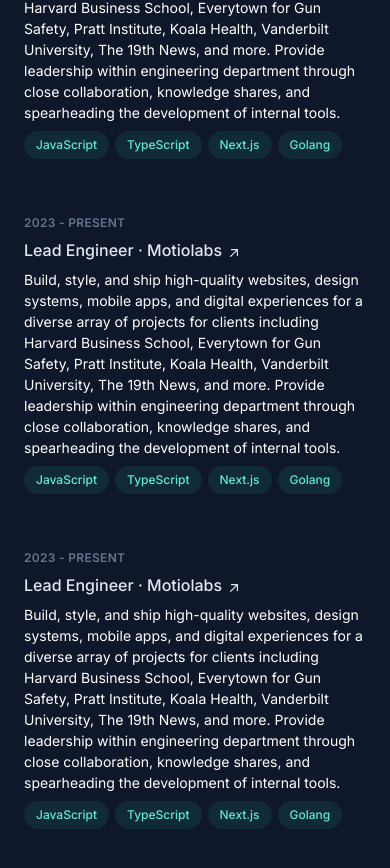
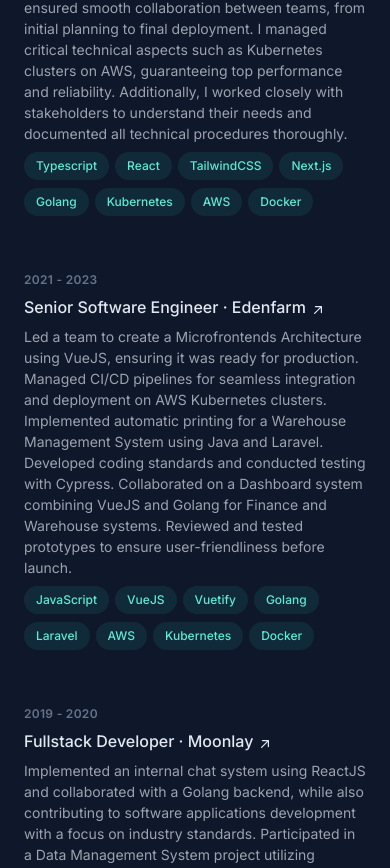
Before and after one commit to rzpjunior/rzpjunior, a Next.js app: page / in a window 390 px wide. Shown: the part 1100-1968 px from the top of the page. Built offline with nearby package versions, Linux system fonts and the light colour scheme.

Commit message:
feat(content): enhance content interactivity and description

```diff
--- a/src/app/layout.tsx
+++ b/src/app/layout.tsx
@@ -6,7 +6,7 @@
 
 export const metadata: Metadata = {
   title: "Rizky Putra Junior",
-  description: "Generated by create next app",
+  description: "rzpjunior.com",
 };
 
 export default function RootLayout({
--- a/src/components/Experience.tsx
+++ b/src/components/Experience.tsx
@@ -19,7 +19,8 @@
                                 <div>
                                     <a
                                         className="inline-flex items-baseline font-medium leading-tight text-slate-200 hover:text-teal-300 focus-visible:text-teal-300  group/link text-base"
-                                        href=""
+                                        href="https://www.motiolabs.com/"
+                                        target="_blank"
                                         aria-label="Lead Engineer at Motiolabs"
                                     >
                                         <span className="absolute -inset-x-4 -inset-y-2.5 hidden rounded md:-inset-x-6 md:-inset-y-4 lg:block"></span>
@@ -35,9 +36,9 @@
                                                     className="inline-block h-4 w-4 shrink-0 transition-transform group-hover/link:-translate-y-1 group-hover/link:translate-x-1 group-focus-visible/link:-translate-y-1 group-focus-visible/link:translate-x-1 motion-reduce:transition-none ml-1 translate-y-px"
                                                 >
                                                     <path
-                                                        fill-rule="evenodd"
+                                                        fillRule="evenodd"
                                                         d="M5.22 14.78a.75.75 0 001.06 0l7.22-7.22v5.69a.75.75 0 001.5 0v-7.5a.75.75 0 00-.75-.75h-7.5a.75.75 0 000 1.5h5.69l-7.22 7.22a.75.75 0 000 1.06z"
-                                                        clip-rule="evenodd"
+                                                        clipRule="evenodd"
                                                     ></path>
                                                 </svg>
                                             </span>
@@ -45,25 +46,30 @@
                                     </a>
                                 </div>
                             </h3>
-                            <p className="mt-2 text-sm leading-normal">
-                                Build, style, and ship high-quality websites,
-                                design systems, mobile apps, and digital experiences
-                                for a diverse array of projects for clients including
-                                Harvard Business School, Everytown for Gun Safety,
-                                Pratt Institute, Koala Health, Vanderbilt University,
-                                The 19th News, and more. Provide leadership within engineering
-                                department through close collaboration, knowledge shares, and
-                                spearheading the development of internal tools.
+                            <p className="mt-2 text-sm leading-normal text-gray-400">
+                                As a lead engineer at myDigiLearn Telkom Indonesia
+                                and as the lead engineer for Learnhub, I oversaw the entire development process
+                                and ensured smooth collaboration between teams,
+                                from initial planning to final deployment.
+                                I managed critical technical aspects such as Kubernetes clusters on AWS,
+                                guaranteeing top performance and reliability. Additionally,
+                                I worked closely with stakeholders to understand their needs and
+                                documented all technical procedures thoroughly.
                             </p>
                             <ul className="nt-2 flex flex-wrap" aria-label="Technologies used">
                                 <li className="mr-1.5 mt-2">
                                     <div className="flex items-center rounded-full bg-teal-400/10 px-3 py-1 text-xs font-medium leading-5 text-teal-300 ">
-                                        JavaScript
+                                        Typescript
                                     </div>
                                 </li>
                                 <li className="mr-1.5 mt-2">
                                     <div className="flex items-center rounded-full bg-teal-400/10 px-3 py-1 text-xs font-medium leading-5 text-teal-300 ">
-                                        TypeScript
+                                        React
+                                    </div>
+                                </li>
+                                <li className="mr-1.5 mt-2">
+                                    <div className="flex items-center rounded-full bg-teal-400/10 px-3 py-1 text-xs font-medium leading-5 text-teal-300 ">
+                                        TailwindCSS
                                     </div>
                                 </li>
                                 <li className="mr-1.5 mt-2">
@@ -76,76 +82,19 @@
                                         Golang
                                     </div>
                                 </li>
-                            </ul>
-                        </div>
-                    </div>
-                </li>
-                <li className="mb-12">
-                    <div className="group relative grid pb-1 transition-all sm:grid-cols-8 sm:gap-8 md:gap-4 lg:hover:!opacity-100 lg:group-hover/list:opacity-50">
-                        <div className="absolute -inset-x-4 -inset-y-4 z-0 hidden rounded-md transition motion-reduce:transition-none lg:-inset-x-6 lg:block lg:group-hover:bg-slate-800/50 lg:group-hover:shadow-[inset_0_1px_0_0_rgba(148,163,184,0.1)] lg:group-hover:drop-shadow-lg"></div>
-                        <header className="z-10 mb-2 mt-1 text-xs font-semibold uppercase tracking-wide text-slate-500 sm:col-span-2">
-                            2023 - Present
-                        </header>
-                        <div className="z-10 sm:col-span-6">
-                            <h3 className="font-medium leading-snug text-slate-200">
-                                <div>
-                                    <a
-                                        className="inline-flex items-baseline font-medium leading-tight text-slate-200 hover:text-teal-300 focus-visible:text-teal-300  group/link text-base"
-                                        href=""
-                                        aria-label="Lead Engineer at Motiolabs"
-                                    >
-                                        <span className="absolute -inset-x-4 -inset-y-2.5 hidden rounded md:-inset-x-6 md:-inset-y-4 lg:block"></span>
-                                        <span>
-                                            Lead Engineer ·
-                                            {/* ---- */}
-                                            <span className="inline-block">
-                                                &nbsp;Motiolabs
-                                                <svg
-                                                    xmlns="http://www.w3.org/2000/svg"
-                                                    viewBox="0 0 20 20"
-                                                    fill="currentColor"
-                                                    className="inline-block h-4 w-4 shrink-0 transition-transform group-hover/link:-translate-y-1 group-hover/link:translate-x-1 group-focus-visible/link:-translate-y-1 group-focus-visible/link:translate-x-1 motion-reduce:transition-none ml-1 translate-y-px"
-                                                >
-                                                    <path
-                                                        fill-rule="evenodd"
-                                                        d="M5.22 14.78a.75.75 0 001.06 0l7.22-7.22v5.69a.75.75 0 001.5 0v-7.5a.75.75 0 00-.75-.75h-7.5a.75.75 0 000 1.5h5.69l-7.22 7.22a.75.75 0 000 1.06z"
-                                                        clip-rule="evenodd"
-                                                    ></path>
-                                                </svg>
-                                            </span>
-                                        </span>
-                                    </a>
-                                </div>
-                            </h3>
-                            <p className="mt-2 text-sm leading-normal">
-                                Build, style, and ship high-quality websites,
-                                design systems, mobile apps, and digital experiences
-                                for a diverse array of projects for clients including
-                                Harvard Business School, Everytown for Gun Safety,
-                                Pratt Institute, Koala Health, Vanderbilt University,
-                                The 19th News, and more. Provide leadership within engineering
-                                department through close collaboration, knowledge shares, and
-                                spearheading the development of internal tools.
-                            </p>
-                            <ul className="nt-2 flex flex-wrap" aria-label="Technologies used">
                                 <li className="mr-1.5 mt-2">
                                     <div className="flex items-center rounded-full bg-teal-400/10 px-3 py-1 text-xs font-medium leading-5 text-teal-300 ">
-                                        JavaScript
+                                        Kubernetes
                                     </div>
                                 </li>
                                 <li className="mr-1.5 mt-2">
                                     <div className="flex items-center rounded-full bg-teal-400/10 px-3 py-1 text-xs font-medium leading-5 text-teal-300 ">
-                                        TypeScript
+                                        AWS
                                     </div>
                                 </li>
                                 <li className="mr-1.5 mt-2">
                                     <div className="flex items-center rounded-full bg-teal-400/10 px-3 py-1 text-xs font-medium leading-5 text-teal-300 ">
-                                        Next.js
-                                    </div>
-                                </li>
-                                <li className="mr-1.5 mt-2">
-                                    <div className="flex items-center rounded-full bg-teal-400/10 px-3 py-1 text-xs font-medium leading-5 text-teal-300 ">
-                                        Golang
+                                        Docker
                                     </div>
                                 </li>
                             </ul>
@@ -156,22 +105,23 @@
                     <div className="group relative grid pb-1 transition-all sm:grid-cols-8 sm:gap-8 md:gap-4 lg:hover:!opacity-100 lg:group-hover/list:opacity-50">
                         <div className="absolute -inset-x-4 -inset-y-4 z-0 hidden rounded-md transition motion-reduce:transition-none lg:-inset-x-6 lg:block lg:group-hover:bg-slate-800/50 lg:group-hover:shadow-[inset_0_1px_0_0_rgba(148,163,184,0.1)] lg:group-hover:drop-shadow-lg"></div>
                         <header className="z-10 mb-2 mt-1 text-xs font-semibold uppercase tracking-wide text-slate-500 sm:col-span-2">
-                            2023 - Present
+                            2021 - 2023
                         </header>
                         <div className="z-10 sm:col-span-6">
                             <h3 className="font-medium leading-snug text-slate-200">
                                 <div>
                                     <a
                                         className="inline-flex items-baseline font-medium leading-tight text-slate-200 hover:text-teal-300 focus-visible:text-teal-300  group/link text-base"
-                                        href=""
-                                        aria-label="Lead Engineer at Motiolabs"
+                                        href="https://www.instagram.com/edenfarm_id/"
+                                        target="_blank"
+                                        aria-label="Senior Software Engineer at Edenfarm"
                                     >
                                         <span className="absolute -inset-x-4 -inset-y-2.5 hidden rounded md:-inset-x-6 md:-inset-y-4 lg:block"></span>
                                         <span>
-                                            Lead Engineer ·
+                                            Senior Software Engineer ·
                                             {/* ---- */}
                                             <span className="inline-block">
-                                                &nbsp;Motiolabs
+                                                &nbsp;Edenfarm
                                                 <svg
                                                     xmlns="http://www.w3.org/2000/svg"
                                                     viewBox="0 0 20 20"
@@ -179,9 +129,9 @@
                                                     className="inline-block h-4 w-4 shrink-0 transition-transform group-hover/link:-translate-y-1 group-hover/link:translate-x-1 group-focus-visible/link:-translate-y-1 group-focus-visible/link:translate-x-1 motion-reduce:transition-none ml-1 translate-y-px"
                                                 >
                                                     <path
-                                                        fill-rule="evenodd"
+                                                        fillRule="evenodd"
                                                         d="M5.22 14.78a.75.75 0 001.06 0l7.22-7.22v5.69a.75.75 0 001.5 0v-7.5a.75.75 0 00-.75-.75h-7.5a.75.75 0 000 1.5h5.69l-7.22 7.22a.75.75 0 000 1.06z"
-                                                        clip-rule="evenodd"
+                                                        clipRule="evenodd"
                                                     ></path>
                                                 </svg>
                                             </span>
@@ -189,15 +139,15 @@
                                     </a>
                                 </div>
                             </h3>
-                            <p className="mt-2 text-sm leading-normal">
-                                Build, style, and ship high-quality websites,
-                                design systems, mobile apps, and digital experiences
-                                for a diverse array of projects for clients including
-                                Harvard Business School, Everytown for Gun Safety,
-                                Pratt Institute, Koala Health, Vanderbilt University,
-                                The 19th News, and more. Provide leadership within engineering
-                                department through close collaboration, knowledge shares, and
-                                spearheading the development of internal tools.
+                            <p className="mt-2 text-sm leading-normal text-gray-400">
+                                Led a team to create a Microfrontends Architecture using VueJS,
+                                ensuring it was ready for production. Managed CI/CD pipelines for seamless
+                                integration and deployment on AWS Kubernetes clusters.
+                                Implemented automatic printing for a Warehouse Management System using
+                                Java and Laravel. Developed coding standards and conducted testing with Cypress.
+                                Collaborated on a Dashboard system combining VueJS and Golang for
+                                Finance and Warehouse systems. Reviewed and tested prototypes to
+                                ensure user-friendliness before launch.
                             </p>
                             <ul className="nt-2 flex flex-wrap" aria-label="Technologies used">
                                 <li className="mr-1.5 mt-2">
@@ -207,17 +157,108 @@
                                 </li>
                                 <li className="mr-1.5 mt-2">
                                     <div className="flex items-center rounded-full bg-teal-400/10 px-3 py-1 text-xs font-medium leading-5 text-teal-300 ">
-                                        TypeScript
+                                        VueJS
                                     </div>
                                 </li>
                                 <li className="mr-1.5 mt-2">
                                     <div className="flex items-center rounded-full bg-teal-400/10 px-3 py-1 text-xs font-medium leading-5 text-teal-300 ">
-                                        Next.js
+                                        Vuetify
                                     </div>
                                 </li>
                                 <li className="mr-1.5 mt-2">
                                     <div className="flex items-center rounded-full bg-teal-400/10 px-3 py-1 text-xs font-medium leading-5 text-teal-300 ">
                                         Golang
+                                    </div>
+                                </li>
+                                <li className="mr-1.5 mt-2">
+                                    <div className="flex items-center rounded-full bg-teal-400/10 px-3 py-1 text-xs font-medium leading-5 text-teal-300 ">
+                                        Laravel
+                                    </div>
+                                </li>
+                                <li className="mr-1.5 mt-2">
+                                    <div className="flex items-center rounded-full bg-teal-400/10 px-3 py-1 text-xs font-medium leading-5 text-teal-300 ">
+                                        AWS
+                                    </div>
+                                </li>
+                                <li className="mr-1.5 mt-2">
+                                    <div className="flex items-center rounded-full bg-teal-400/10 px-3 py-1 text-xs font-medium leading-5 text-teal-300 ">
+                                        Kubernetes
+                                    </div>
+                                </li>
+                                <li className="mr-1.5 mt-2">
+                                    <div className="flex items-center rounded-full bg-teal-400/10 px-3 py-1 text-xs font-medium leading-5 text-teal-300 ">
+                                        Docker
+                                    </div>
+                                </li>
+                            </ul>
+                        </div>
+                    </div>
+                </li>
+                <li className="mb-12">
+                    <div className="group relative grid pb-1 transition-all sm:grid-cols-8 sm:gap-8 md:gap-4 lg:hover:!opacity-100 lg:group-hover/list:opacity-50">
+                        <div className="absolute -inset-x-4 -inset-y-4 z-0 hidden rounded-md transition motion-reduce:transition-none lg:-inset-x-6 lg:block lg:group-hover:bg-slate-800/50 lg:group-hover:shadow-[inset_0_1px_0_0_rgba(148,163,184,0.1)] lg:group-hover:drop-shadow-lg"></div>
+                        <header className="z-10 mb-2 mt-1 text-xs font-semibold uppercase tracking-wide text-slate-500 sm:col-span-2">
+                            2019 - 2020
+                        </header>
+                        <div className="z-10 sm:col-span-6">
+                            <h3 className="font-medium leading-snug text-slate-200">
+                                <div>
+                                    <a
+                                        className="inline-flex items-baseline font-medium leading-tight text-slate-200 hover:text-teal-300 focus-visible:text-teal-300  group/link text-base"
+                                        href="https://moonlay.com/"
+                                        target="_blank"
+                                        aria-label="Fullstack Developer at Moonlay"
+                                    >
+                                        <span className="absolute -inset-x-4 -inset-y-2.5 hidden rounded md:-inset-x-6 md:-inset-y-4 lg:block"></span>
+                                        <span>
+                                            Fullstack Developer ·
+                                            {/* ---- */}
+                                            <span className="inline-block">
+                                                &nbsp;Moonlay
+                                                <svg
+                                                    xmlns="http://www.w3.org/2000/svg"
+                                                    viewBox="0 0 20 20"
+                                                    fill="currentColor"
+                                                    className="inline-block h-4 w-4 shrink-0 transition-transform group-hover/link:-translate-y-1 group-hover/link:translate-x-1 group-focus-visible/link:-translate-y-1 group-focus-visible/link:translate-x-1 motion-reduce:transition-none ml-1 translate-y-px"
+                                                >
+                                                    <path
+                                                        fillRule="evenodd"
+                                                        d="M5.22 14.78a.75.75 0 001.06 0l7.22-7.22v5.69a.75.75 0 001.5 0v-7.5a.75.75 0 00-.75-.75h-7.5a.75.75 0 000 1.5h5.69l-7.22 7.22a.75.75 0 000 1.06z"
+                                                        clipRule="evenodd"
+                                                    ></path>
+                                                </svg>
+                                            </span>
+                                        </span>
+                                    </a>
+                                </div>
+                            </h3>
+                            <p className="mt-2 text-sm leading-normal text-gray-400">
+                                Implemented an internal chat system using ReactJS and collaborated with
+                                a Golang backend, while also contributing to software applications
+                                development with a focus on industry standards. Participated in a
+                                Data Management System project utilizing ReactJS, Redux, MobX, SCSS,
+                                and GIT, consulting with end-users and stakeholders to gather product
+                                requirements.
+                            </p>
+                            <ul className="nt-2 flex flex-wrap" aria-label="Technologies used">
+                                <li className="mr-1.5 mt-2">
+                                    <div className="flex items-center rounded-full bg-teal-400/10 px-3 py-1 text-xs font-medium leading-5 text-teal-300 ">
+                                        JavaScript
+                                    </div>
+                                </li>
+                                <li className="mr-1.5 mt-2">
+                                    <div className="flex items-center rounded-full bg-teal-400/10 px-3 py-1 text-xs font-medium leading-5 text-teal-300 ">
+                                        React
+                                    </div>
+                                </li>
+                                <li className="mr-1.5 mt-2">
+                                    <div className="flex items-center rounded-full bg-teal-400/10 px-3 py-1 text-xs font-medium leading-5 text-teal-300 ">
+                                        ASP.NET Core
+                                    </div>
+                                </li>
+                                <li className="mr-1.5 mt-2">
+                                    <div className="flex items-center rounded-full bg-teal-400/10 px-3 py-1 text-xs font-medium leading-5 text-teal-300 ">
+                                        MySQL
                                     </div>
                                 </li>
                             </ul>
@@ -242,9 +283,9 @@
                             className="inline-block h-4 w-4 shrink-0 transition-transform group-hover/link:-translate-y-1 group-hover/link:translate-x-1 group-focus-visible/link:-translate-y-1 group-focus-visible/link:translate-x-1 motion-reduce:transition-none ml-1 translate-y-px"
                         >
                             <path
-                                fill-rule="evenodd"
+                                fillRule="evenodd"
                                 d="M5.22 14.78a.75.75 0 001.06 0l7.22-7.22v5.69a.75.75 0 001.5 0v-7.5a.75.75 0 00-.75-.75h-7.5a.75.75 0 000 1.5h5.69l-7.22 7.22a.75.75 0 000 1.06z"
-                                clip-rule="evenodd"
+                                clipRule="evenodd"
                             ></path>
                         </svg>
                     </span>
```
Also changed, not shown: src/components/Header.tsx (+44 -14 lines).
